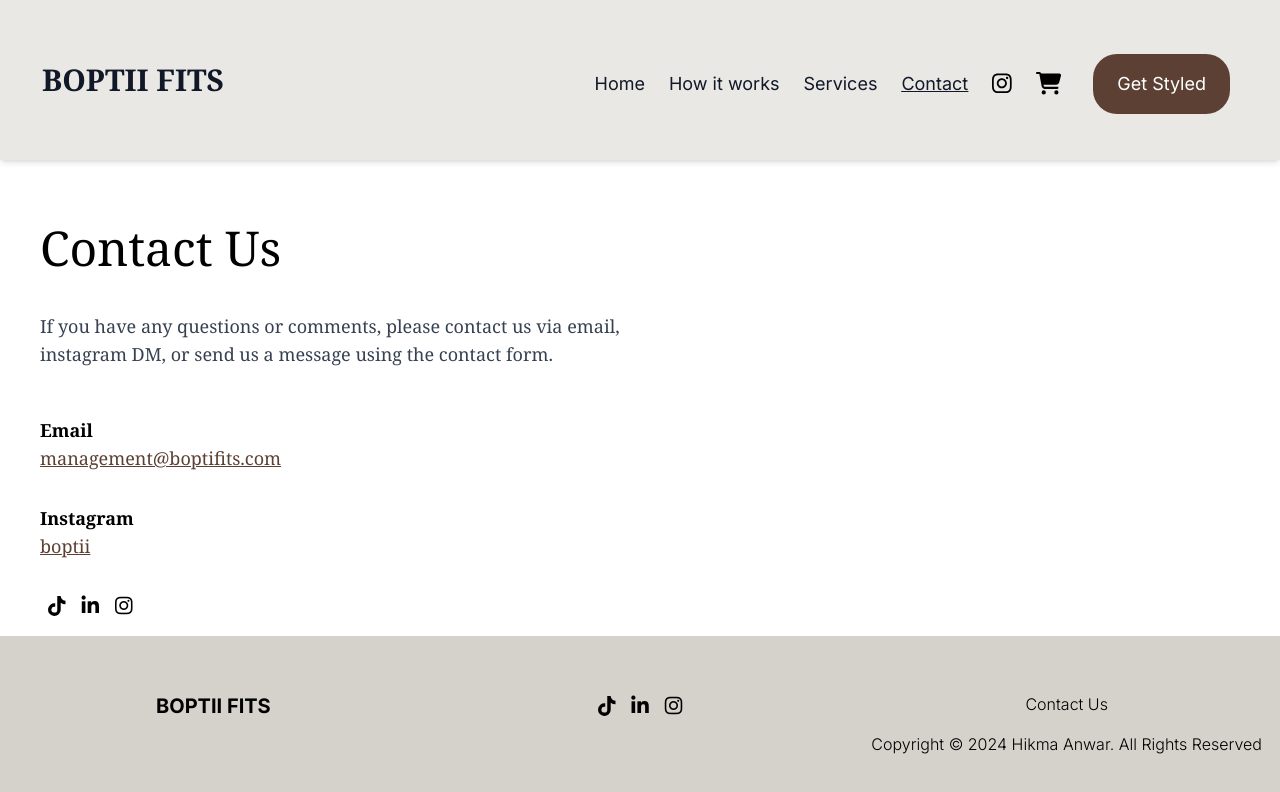
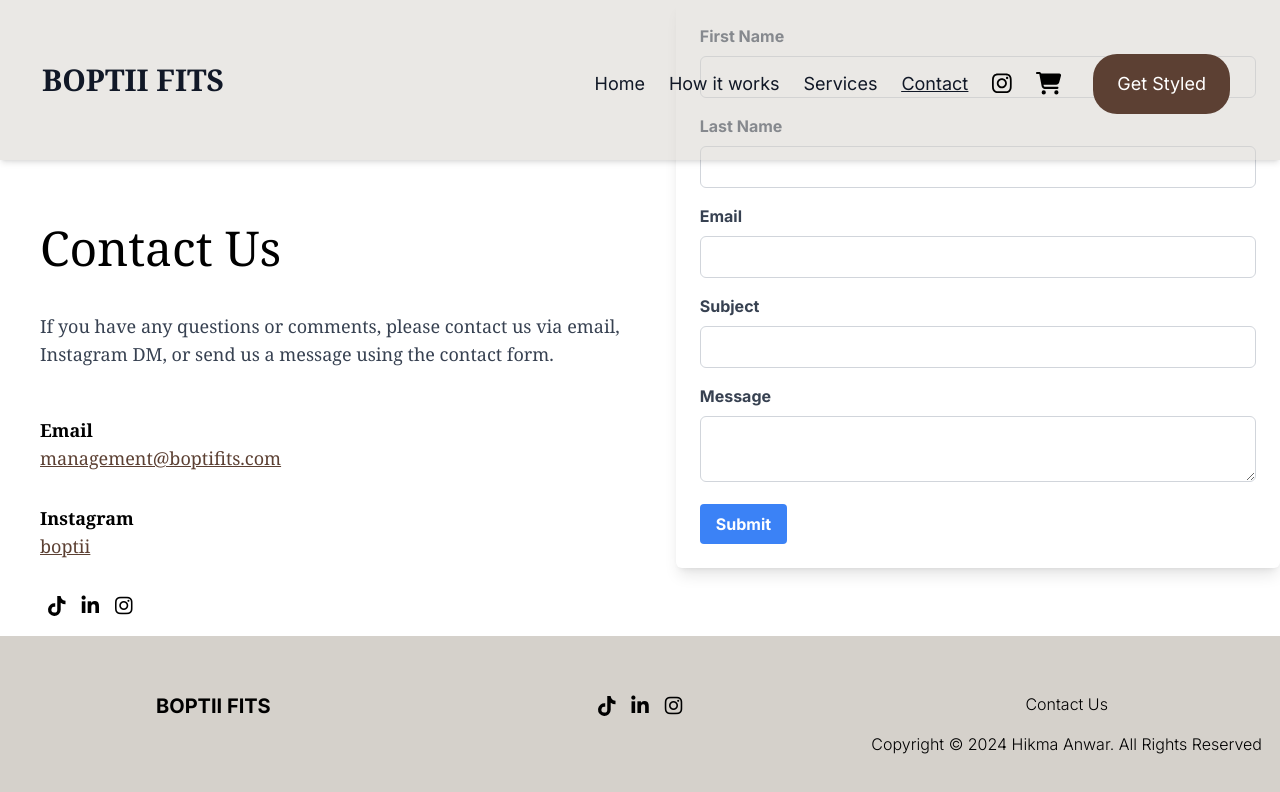
Before and after one commit to HikmaAnwar/boptii-fitss, a Next.js app: page /contact in a window 1280 px wide. Shown: the top 792 px of the page. Built offline with nearby package versions, Linux system fonts and the light colour scheme.

Commit message:
feat: added a form to the contact page

```diff
--- a/src/app/contact/page.jsx
+++ b/src/app/contact/page.jsx
@@ -5,16 +5,51 @@ import { FontAwesomeIcon } from "@fortawesome/react-fontawesome";
 import { faTiktok } from "@fortawesome/free-brands-svg-icons";
 
 const Contact = () => {
+  const [formData, setFormData] = useState({
+    firstName: "",
+    lastName: "",
+    email: "",
+    subject: "",
+    message: "",
+  });
+
+  const [errors, setErrors] = useState({});
+
+  const handleChange = (e) => {
+    setFormData({ ...formData, [e.target.name]: e.target.value });
+  };
+
+  const validate = () => {
+    let formErrors = {};
+    if (!formData.firstName) formErrors.firstName = "First name is required";
+    if (!formData.lastName) formErrors.lastName = "Last name is required";
+    if (!formData.email) formErrors.email = "Email is required";
+    if (!formData.subject) formErrors.subject = "Subject is required";
+    if (!formData.message) formErrors.message = "Message is required";
+    return formErrors;
+  };
+
+  const handleSubmit = (e) => {
+    e.preventDefault();
+    const formErrors = validate();
+    if (Object.keys(formErrors).length === 0) {
+      console.log("Form submitted successfully", formData);
+    } else {
+      setErrors(formErrors);
+    }
+  };
+
   return (
-    <div className="bg-white ">
-      <div className=" flex flex-col lg:flex-row">
-        <div className="mt-56 ml-10  font-serif text-black w-1/2">
+    <div className="bg-white">
+      <div className="flex flex-col lg:flex-row">
+        {/* Left Section */}
+        <div className="mt-56 ml-10 font-serif text-black w-1/2">
           <h1 className="text-black text-5xl mb-10">Contact Us</h1>
           <p className="text-lg mb-10 text-gray-700">
             If you have any questions or comments, please contact us via email,
-            instagram DM, or send us a message using the contact form.
+            Instagram DM, or send us a message using the contact form.
           </p>
-          <div className="text-black  text-lg py-2">
+          <div className="text-black text-lg py-2">
             <h3 className="font-semibold">Email</h3>
             <Link
               href="https://mailto/management@boptifits.com"
@@ -59,9 +94,123 @@ const Contact = () => {
             </a>
           </div>
         </div>
-        <div className="w-full lg:w-1/2 lg:pl-4"></div>
+
+        {/* Right Section - Form */}
+        <div className="w-full lg:w-1/2 lg:pl-4">
+          <form
+            onSubmit={handleSubmit}
+            className="p-6 bg-white shadow-lg rounded-md"
+          >
+            <div className="mb-4">
+              <label
+                className="block text-gray-700 font-bold mb-2"
+                htmlFor="firstName"
+              >
+                First Name
+              </label>
+              <input
+                type="text"
+                id="firstName"
+                name="firstName"
+                value={formData.firstName}
+                onChange={handleChange}
+                className="w-full px-3 py-2 border border-gray-300 rounded-md focus:outline-none focus:ring-2 focus:ring-blue-500"
+              />
+              {errors.firstName && (
+                <p className="text-red-500 text-sm">{errors.firstName}</p>
+              )}
+            </div>
+
+            <div className="mb-4">
+              <label
+                className="block text-gray-700 font-bold mb-2"
+                htmlFor="lastName"
+              >
+                Last Name
+              </label>
+              <input
+                type="text"
+                id="lastName"
+                name="lastName"
+                value={formData.lastName}
+                onChange={handleChange}
+                className="w-full px-3 py-2 border border-gray-300 rounded-md focus:outline-none focus:ring-2 focus:ring-blue-500"
+              />
+              {errors.lastName && (
+                <p className="text-red-500 text-sm">{errors.lastName}</p>
+              )}
+            </div>
+
+            <div className="mb-4">
+              <label
+                className="block text-gray-700 font-bold mb-2"
+                htmlFor="email"
+              >
+                Email
+              </label>
+              <input
+                type="email"
+                id="email"
+                name="email"
+                value={formData.email}
+                onChange={handleChange}
+                className="w-full px-3 py-2 border border-gray-300 rounded-md focus:outline-none focus:ring-2 focus:ring-blue-500"
+              />
+              {errors.email && (
+                <p className="text-red-500 text-sm">{errors.email}</p>
+              )}
+            </div>
+
+            <div className="mb-4">
+              <label
+                className="block text-gray-700 font-bold mb-2"
+                htmlFor="subject"
+              >
+                Subject
+              </label>
+              <input
+                type="text"
+                id="subject"
+                name="subject"
+                value={formData.subject}
+                onChange={handleChange}
+                className="w-full px-3 py-2 border border-gray-300 rounded-md focus:outline-none focus:ring-2 focus:ring-blue-500"
+              />
+              {errors.subject && (
+                <p className="text-red-500 text-sm">{errors.subject}</p>
+              )}
+            </div>
+
+            <div className="mb-4">
+              <label
+                className="block text-gray-700 font-bold mb-2"
+                htmlFor="message"
+              >
+                Message
+              </label>
+              <textarea
+                id="message"
+                name="message"
+                value={formData.message}
+                onChange={handleChange}
+                className="w-full px-3 py-2 border border-gray-300 rounded-md focus:outline-none focus:ring-2 focus:ring-blue-500"
+              ></textarea>
+              {errors.message && (
+                <p className="text-red-500 text-sm">{errors.message}</p>
+              )}
+            </div>
+
+            <button
+              type="submit"
+              className="bg-blue-500 text-white font-bold py-2 px-4 rounded hover:bg-blue-600"
+            >
+              Submit
+            </button>
+          </form>
+        </div>
       </div>
     </div>
   );
 };
+
 export default Contact;
```
